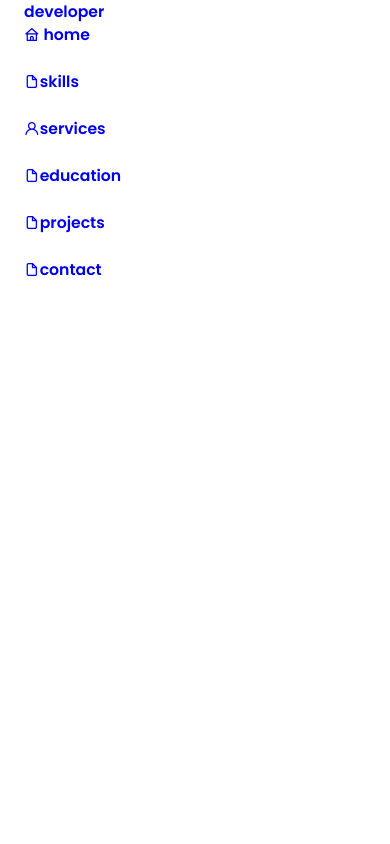
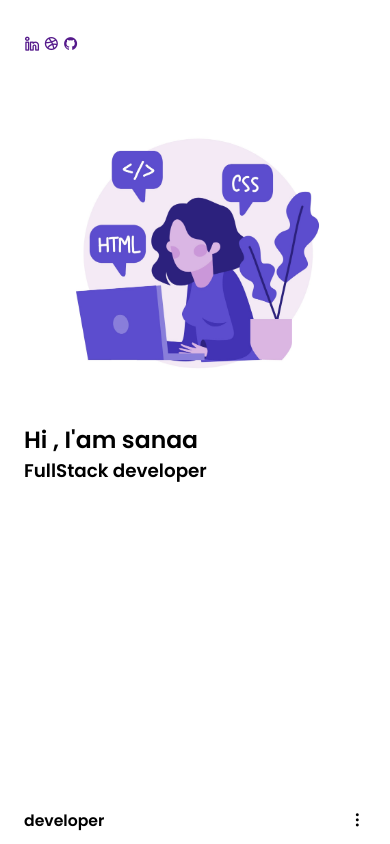
Before and after one commit to sanaa-ennaji/Portfolio, a plain HTML site: page index.html in a window 390 px wide. Drawn offline with nearby package versions, Linux system fonts and the light colour scheme.

Commit message:
add home page

```diff
--- a/index.html
+++ b/index.html
@@ -8,6 +8,7 @@
     <link rel="preconnect" href="https://fonts.googleapis.com">
 <link rel="preconnect" href="https://fonts.gstatic.com" crossorigin>
 <link href="https://fonts.googleapis.com/css2?family=Poppins:ital,wght@0,600;1,400;1,700&display=swap" rel="stylesheet">
+
     <title>My Portfolio</title>
 </head>
 <body>
@@ -25,42 +26,43 @@
     <ul class="nav__list grid">
 
         <li class="nav__item">
-            <a href="#" class="nav__link">
-            <i class="uil uil-home"></i> home </a>
+            <a href="#" class="nav__link nav__icon"> <i class="uil uil-estate"></i> home </a>
         </li>
         <li class="nav__item">
-            <a href="#" class="nav__link"><i class="uil uil-file"></i>skills</a>
+            <a href="#" class="nav__link nav__icon"><i class="uil uil-file"></i>skills</a>
 
         </li>
 
         <li class="nav__item">
-            <a href="#" class="nav__link"> <i class="uil uil-user"></i>services</a>
-
-        </li>
-
-
-
-        <li class="nav__item">
-            <a href="#" class="nav__link"><i class="uil uil-file"></i>education</a>
+            <a href="#" class="nav__link nav__icon"> <i class="uil uil-user"></i>services</a>
 
         </li>
 
         <li class="nav__item">
-            <a href="#" class="nav__link"><i class="uil uil-file"></i>projects</a>
+            <a href="#" class="nav__link nav__icon"><i class="uil uil-file"></i>education</a>
+
+        </li>
+
+        <li class="nav__item">
+            <a href="#" class="nav__link nav__icon"><i class="uil uil-file"></i>projects</a>
 
         </li>
         <li class="nav__item">
-            <a href="#" class="nav__link"><i class="uil uil-file"></i>contact</a>
+            <a href="#" class="nav__link nav__icon"><i class="uil uil-file"></i>contact</a>
 
         </li>
 
     </ul>
+    <i class="uil uil-times nav__close" id="nav-close"></i>
 </div>
-<div class="nav__btns">
-    <div class="nav__toggle" id="nav-toggle"></div>
+<div class="nav__btns"  >
+    <div class="nav__toggle" id="nav-toggle">
+        <i class="uil uil-ellipsis-v"></i>
+    </div>
 </div>
 </nav>
 </header>
+
 <!-- <div class="home">
     <div class="text">
         <h1>Hi! , I'm sanaa ennaji  </h1>
@@ -78,11 +80,38 @@
   <main class="main">
 
   </main>
-
+<!-- =================== home ====================== -->
+<section class="home section" id="home">
+    <div class="home__container container grid">
+        <div class="home__content grid">
+            <div class="home__social">
+                <a href="" class="home__social-icon" target="_blank">
+                    <i class="uil uil-linkedin-alt"></i>
+                </a>
+                <a href="" class="home__social-icon"  target="_blank">
+                    <i class="uil uil-dribbble"></i>
+                </a>
+                <a href="" class="home__social-icon" target="_blank">
+                    <i class="uil uil-github"></i>
+                </a>
+            </div>
+            <div class="home__img">
+                <div class="home__blob">
+                    <img  class="home__blob-img" src="imgs/2823496.jpg" alt="">
+                </div>
+            </div>
+            <div class="home__data">
+                <h1 class="home__title">Hi , I'am sanaa</h1>
+               <h3 class=" home__subtitle">FullStack developer</h3>
+                 <p class="home__description"> </p>
+            </div>
+        </div>
+    </div>
+</section>
   <!-- footer  -->
 
 
   <!-- scroll top  -->
-    <script src="portfolio.js"></script>
+   <script src="portfolio.js"></script>
 </body>
 </html>
--- a/portfolio.css
+++ b/portfolio.css
@@ -8,7 +8,7 @@
 
     /* hls color mode #6E57E0  */
 
---firs-color:hls(var(--hue-color),69%,61%);
+--first-color:hls(var(--hue-color),69%,61%);
 --first-color-second:hls(var(--hue-color),69%,61%);
 --first-color-alt :hls(var(--hue-color),57%,63%);
 --first-color-lighter:hls(var(--hue-color),92%,85%);
@@ -113,27 +113,15 @@ img{
 
 }
 
-/* header{
-  margin: 0;
-  display: flex;
-  justify-content: center;
-  background-color: rgb(229, 209, 239);
+header{
+width: 100%;
+position: fixed;
+bottom: 0;
+left: 0;
+z-index: var(--z-fixed);
+background-color:var(--body-color) ;
 }
 
-
-nav{
-  margin: 0;
-  padding: 1rem;
-  display: flex;
-  align-items: center;
-  justify-content: space-evenly;
-  gap: 40rem;
-
-  box-sizing: border-box;
-
-
-
-} */
 /* ============= reusable css classes ================= */
 
 .section{
@@ -143,6 +131,7 @@ nav{
   font-size: var(--h1-font-size);
 
 }
+
 .section_subtitle{
   display: block;
   font-size: var(--small-font-size);
@@ -167,3 +156,79 @@ nav{
   gap: 1.5rem;
 
 }
+
+nav{
+ max-width: 968px;
+ height: var(--header-height);
+  display: flex;
+  align-items: center;
+  justify-content: space-between;
+}
+
+.nav__logo , .nav__logo {
+
+color: var(--title-color);
+font-weight: var(--font-medium);
+}
+
+.nav__logo:hover{
+  color: var(--firs-color);
+}
+.nav__toggle{
+ font-size: 1.1rem;
+  cursor:pointer;
+}
+.nav__toggle:hover{
+  color:var(--firs-color);
+ }
+
+@media screen and (max-width:767px) {
+   .nav__menu{
+     position: fixed;
+     bottom: -1000%;
+     left:0;
+     width: 100%;
+     background-color: var(--body-color);
+     padding:2rem 1.5rem 4rem;
+     box-shadow: 0 -1px 4px rgba(0,0,0,.15);
+     border-radius:1.5rem 1.5rem 0 0;
+    transition: .3s;
+   }
+
+}
+
+.nav__list{
+  grid-template-columns: repeat(3, 1fr);
+   gap:2rem;
+}
+.nav__link{
+  display: flex;
+  flex-direction: column;
+  align-items: center;
+  font-size: var(--small-font-size);
+  color: var(--title-color);
+  font-weight: var(--font-medium);
+
+}
+.nav__lik:hover{
+  color: var(--first-color);
+}
+
+.nav__icon{
+  font-size: 1.2rem;
+}
+.nav-close{
+  position: absolute;
+  right: 1.3rem;
+  bottom: .5rem;
+  color: var(--firs-color);
+}
+.nav-close:hover{
+  color: var(--first-color-alt);
+
+}
+
+/* show menu */
+.show-menu{
+  bottom: 0;
+}
--- a/portfolio.js
+++ b/portfolio.js
@@ -0,0 +1,34 @@
+const  navMenu = document.getElementById('nav-menu');
+const navToggle = document.getElementById('nav-toggle');
+const navClose = document.getElementById('nav-close');
+
+
+
+
+if(navToggle){
+navToggle.addEventListener('click', () => {
+    navMenu.classList.add('show-menu')
+})
+}
+
+
+if(navClose){
+    navClose.addEventListener('click', () => {
+        navMenu.classList.remove('show-menu')
+    } )
+}
+
+// remove menu mobile
+const navLink = document.querySelector('.nav__link')
+
+function linkAction(){
+    const navMenu = document.getElementById('nav-menu')
+    navMenu.classList.remove('show-menu')
+}
+navLink.forEach(n => n.addEventListener('click', linkAction) )
+
+const section = document.querySelectorAll('section[id]')
+
+function scrollActive(){
+    const scrollY = Window.pageYOffset
+}
```
Also changed, not shown: imgs/2823496.jpg (added), imgs/4706239.jpg (added).
